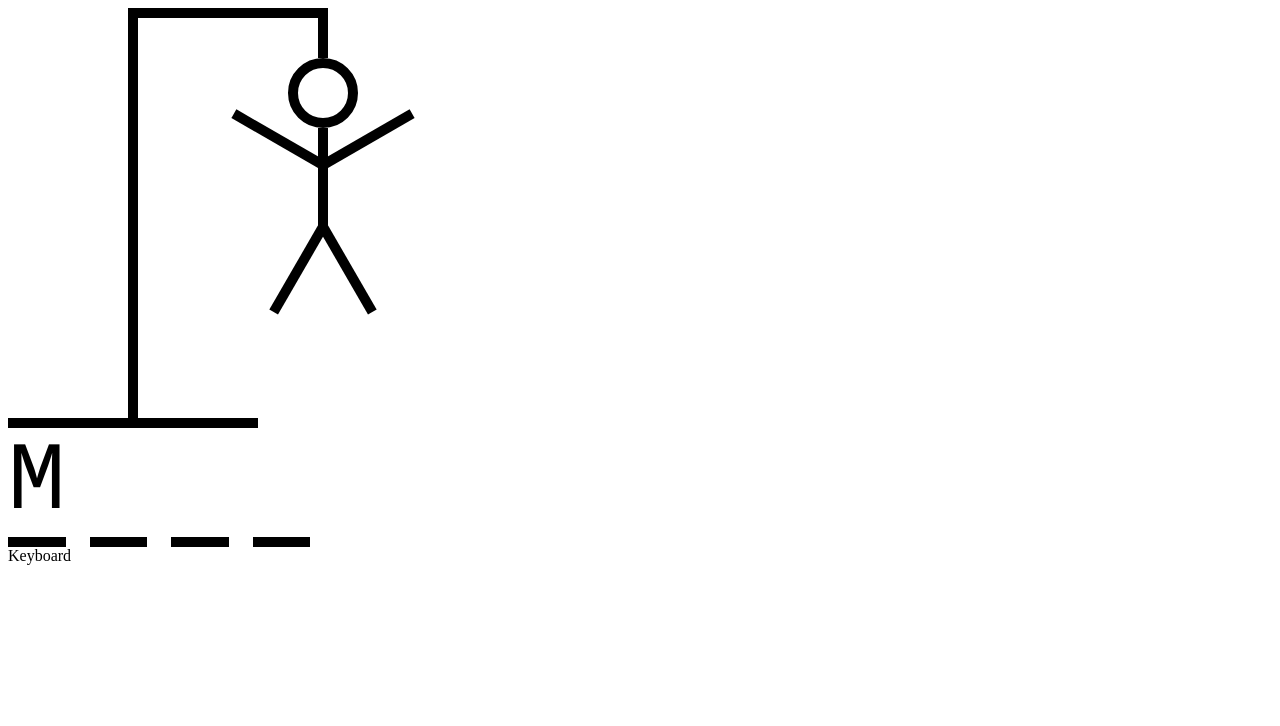
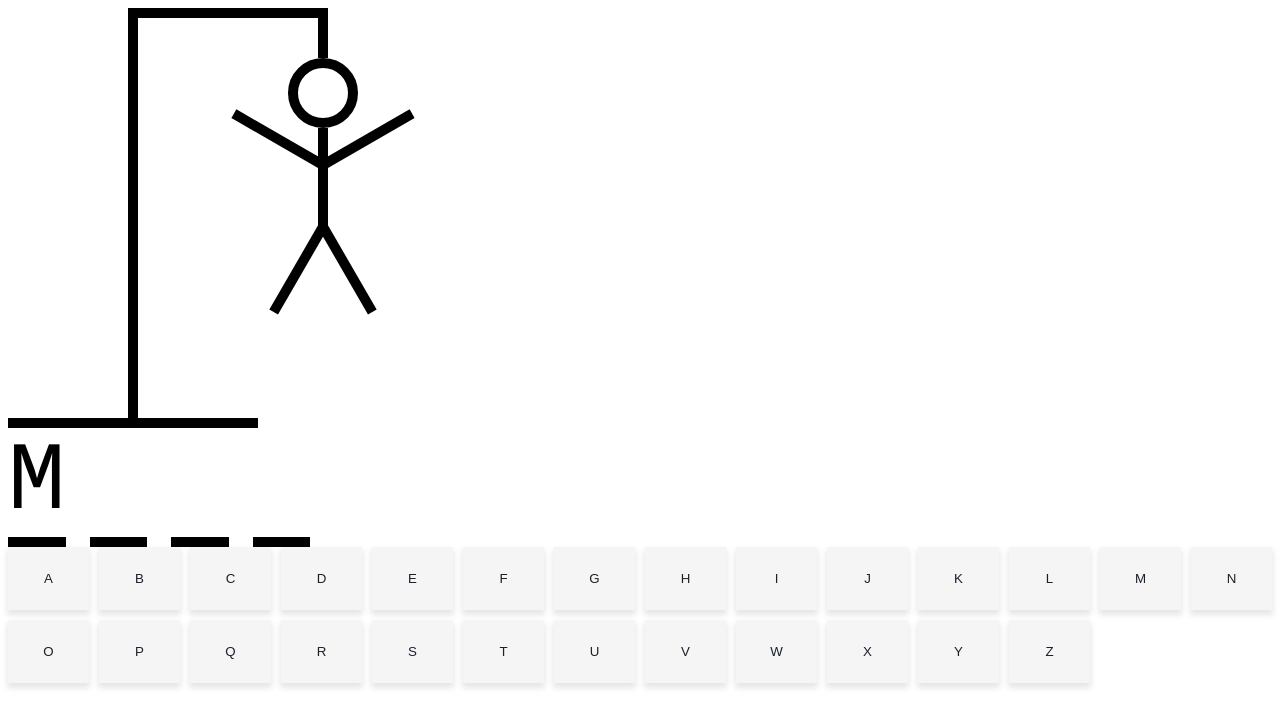
Before and after one commit to NeeshuSharmaa/hangman, a React (Vite) app: page / in a window 1280 px wide. Shown: the top 726 px of the page. Built offline with nearby package versions, Linux system fonts and the light colour scheme.

Commit message:
built: Keyboard

```diff
--- a/src/components/Keyboard.tsx
+++ b/src/components/Keyboard.tsx
@@ -1,3 +1,67 @@
+const keys = [
+  "A",
+  "B",
+  "C",
+  "D",
+  "E",
+  "F",
+  "G",
+  "H",
+  "I",
+  "J",
+  "K",
+  "L",
+  "M",
+  "N",
+  "O",
+  "P",
+  "Q",
+  "R",
+  "S",
+  "T",
+  "U",
+  "V",
+  "W",
+  "X",
+  "Y",
+  "Z",
+];
+
 export default function Keyboard() {
-  return <div>Keyboard</div>;
+  function mouseOver(key: string): void {
+    document.getElementById(key).style.backgroundColor = "#efeeee";
+  }
+  function mouseOut(key: string): void {
+    document.getElementById(key).style.backgroundColor = "whitesmoke";
+  }
+  return (
+    <div
+      style={{
+        display: "grid",
+        alignSelf: "stretch",
+        gap: "10px",
+        gridTemplateColumns: "repeat(auto-fit, minmax(75px, 1fr))",
+      }}
+    >
+      {keys.map((key) => (
+        <button
+          id={key}
+          key={key}
+          style={{
+            backgroundColor: "whitesmoke",
+            cursor: "pointer",
+            padding: "24px",
+            border: "0",
+            boxShadow: "0 4px 6px 1px rgba(0, 0, 0, 0.1)",
+            boxSizing: "border-box",
+            color: "#1A202C",
+          }}
+          onMouseOver={() => mouseOver(key)}
+          onMouseOut={() => mouseOut(key)}
+        >
+          {key}
+        </button>
+      ))}
+    </div>
+  );
 }
```
